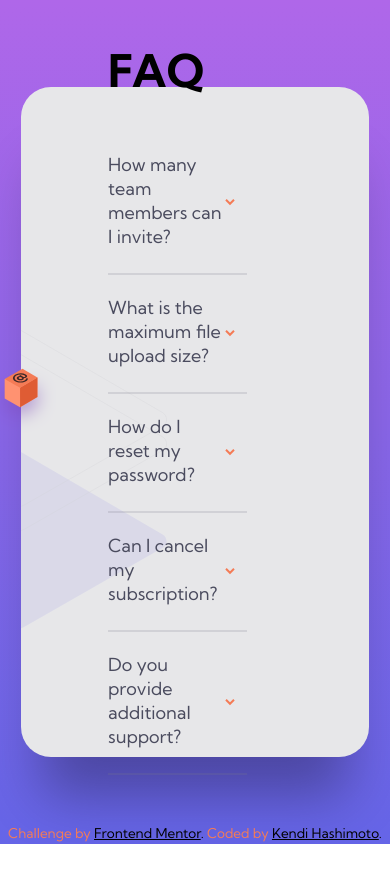
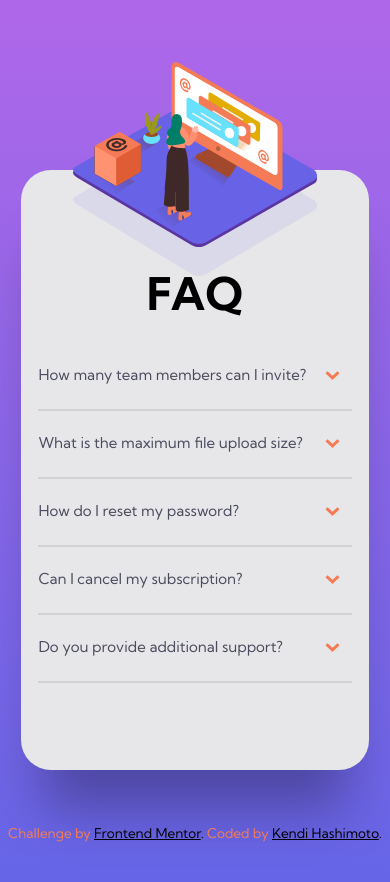
Before and after one commit to KendiHashimoto/FAQ-Accordion-Card, a website built with Vite: page index.html in a window 390 px wide. Before the commit the page ends 844 px from the top, so only its background shows below. Built offline with nearby package versions, Linux system fonts and the light colour scheme.

Commit message:
🗿Responsive ok

```diff
--- a/index.html
+++ b/index.html
@@ -41,6 +41,9 @@
             'pattern': "url('/assets/images/bg-pattern-desktop.svg')",
             'mobile-pattern': "url('/assets/images/bg-pattern-mobile.svg')",
           },
+          screens: {
+            'mobile': { 'max': '690px' }
+          }
         },
       }
     }
@@ -56,32 +59,35 @@
   <title>Kendi Hashimoto | FAQ Accordion Card</title>
 </head>
 
-<body class="flex justify-center items-center min-h-screen bg-gradient-to-b from-softviolet to-softblue">
+<body class="flex justify-center items-center mobile:mt-16 min-h-screen bg-gradient-to-b from-softviolet to-softblue">
 
   <main class="
-  w-[1200px] h-[670px] mx-7
+  w-[1200px] h-[670px] mobile:h-[600px] mx-7
   bg-pattern bg-no-repeat bg-[-480%_65%] bg-[length:90%]
-  flex items-center justify-center relative
-  bg-lightgrayishblue rounded-[30px] shadow-container">
+  flex items-center relative mobile:
+  bg-lightgrayishblue rounded-[30px] shadow-container
+  mobile:flex-col mobile:bg-mobile-pattern
+  mobile:bg-[length:70%] mobile:bg-top mobile:justify-around
+  ">
+    <!-- IMGS -->
+    <section class="w-1/2 mobile:w-[100%] overflow-hidden mobile:overflow-visible">
+      <img class="w-full ml-[-100px] mobile:hidden" src="assets/images/illustration-woman-online-desktop.svg"
+        alt="Woman onlile">
 
-    <!-- IMGS -->
-    <section class="w-1/2 overflow-hidden">
-      <img class="w-full ml-[-100px]" src="assets/images/illustration-woman-online-desktop.svg" alt="Woman onlile">
+      <img class="hidden mobile:block w-[70%] mt-[-31%] mx-auto mb-[2rem]" src="assets/images/illustration-woman-online-mobile.svg"
+        alt="Woman onlile mobile">
 
-      <img class="woman-mobile" src="assets/images/illustration-woman-online-mobile.svg" alt="Woman onlile mobile">
-
-      <img class="box absolute top-[42%] left-[-10%] w-[20%]" src="assets/images/illustration-box-desktop.svg"
-        alt="box with @">
+      <img class="box absolute top-[42%] left-[-10%] w-[20%] mobile:hidden"
+        src="assets/images/illustration-box-desktop.svg" alt="box with @">
     </section>
 
     <!-- FAQS -->
-    <section class="w-1/2">
-      <h1 class="text-6xl font-bold mb-20">FAQ</h1>
+    <section class="w-1/2 mobile:w-full mobile:h-full mobile:overflow-hidden">
+      <h1 class="text-6xl font-bold mb-20 mobile:text-center mobile:mb-16">FAQ</h1>
 
-      <!-- FAQ 1 -->
-      <div class="mb-7 w-[80%]">
+      <div class="mb-7 w-[80%] mobile:w-[90%] mobile:mx-auto">
         <div class="flex justify-between">
-          <p class="question text-2xl mb-4 text-verydarkgrayishblue cursor-pointer hover:text-softred">How
+          <p class="question text-2xl mobile:text-xl mb-4 text-verydarkgrayishblue cursor-pointer hover:text-softred">How
             many team
             members can
             I invite?</p>
@@ -97,9 +103,9 @@
       </div>
 
       <!-- FAQ 2 -->
-      <div class="mb-7 w-[80%]">
+      <div class="mb-7 w-[80%] mobile:w-[90%] mobile:mx-auto">
         <div class="flex justify-between">
-          <p class="question text-2xl mb-4 text-verydarkgrayishblue cursor-pointer hover:text-softred">What is the
+          <p class="question text-2xl mb-4 mobile:text-xl text-verydarkgrayishblue cursor-pointer hover:text-softred">What is the
             maximum file
             upload size?</p>
           <img class="arrow w-5 mb-3 self-center mr-4" src="assets/images/icon-arrow-down.svg" alt="orange arrow">
@@ -113,9 +119,9 @@
       </div>
 
       <!-- FAQ 3 -->
-      <div class="mb-7 w-[80%]">
+      <div class="mb-7 w-[80%] mobile:w-[90%] mobile:mx-auto">
         <div class="flex justify-between">
-          <p class="question text-2xl mb-4 text-verydarkgrayishblue cursor-pointer hover:text-softred">How do I reset my
+          <p class="question text-2xl mb-4 mobile:text-xl text-verydarkgrayishblue cursor-pointer hover:text-softred">How do I reset my
             password?</p>
           <img class="arrow w-5 mb-3 self-center mr-4" src="assets/images/icon-arrow-down.svg" alt="orange arrow">
         </div>
@@ -129,9 +135,9 @@
       </div>
 
       <!-- FAQ 4 -->
-      <div class="mb-7 w-[80%]">
+      <div class="mb-7 w-[80%] mobile:w-[90%] mobile:mx-auto">
         <div class="flex justify-between">
-          <p class="question text-2xl mb-4 text-verydarkgrayishblue cursor-pointer hover:text-softred">Can I cancel my
+          <p class="question text-2xl mb-4 mobile:text-xl text-verydarkgrayishblue cursor-pointer hover:text-softred">Can I cancel my
             subscription?</p>
           <img class="arrow w-5 mb-3 self-center mr-4" src="assets/images/icon-arrow-down.svg" alt="orange arrow">
         </div>
@@ -144,9 +150,9 @@
       </div>
 
       <!-- FAQ 5 -->
-      <div class="mb-7 w-[80%]">
+      <div class="mb-7 w-[80%] mobile:w-[90%] mobile:mx-auto">
         <div class="flex justify-between">
-          <p class="question text-2xl mb-4 text-verydarkgrayishblue cursor-pointer hover:text-softred">Do you provide
+          <p class="question text-2xl mb-4 mobile:text-xl text-verydarkgrayishblue cursor-pointer hover:text-softred">Do you provide
             additional
             support?</p>
           <img class="arrow w-5 mb-3 self-center mr-4" src="assets/images/icon-arrow-down.svg" alt="orange arrow">
--- a/src/style.css
+++ b/src/style.css
@@ -7,10 +7,6 @@
   margin: 0;
   padding: 0;
   box-sizing: border-box;
-}
-
-main {
-  background-position: 1000% 150%;
 }
 
 .question-active {
@@ -30,13 +26,3 @@ main {
   transform: rotate(180deg);
   transition: 0.3s;
 }
-
-.woman-mobile {
-  display: none;
-}
-
-@media (max-width: 690px) {
-  main {
-    flex-direction: column;
-  }
-}
```
